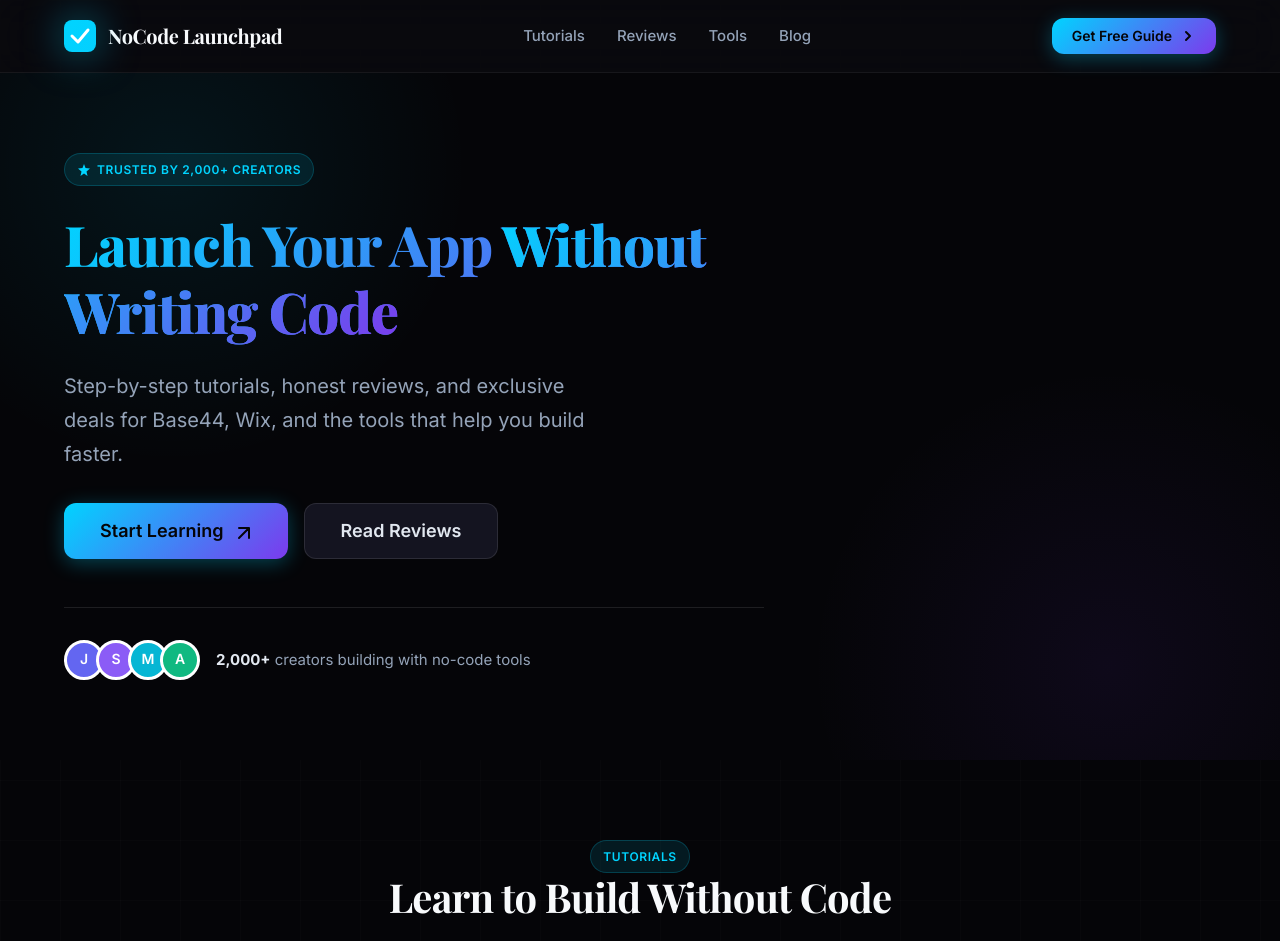
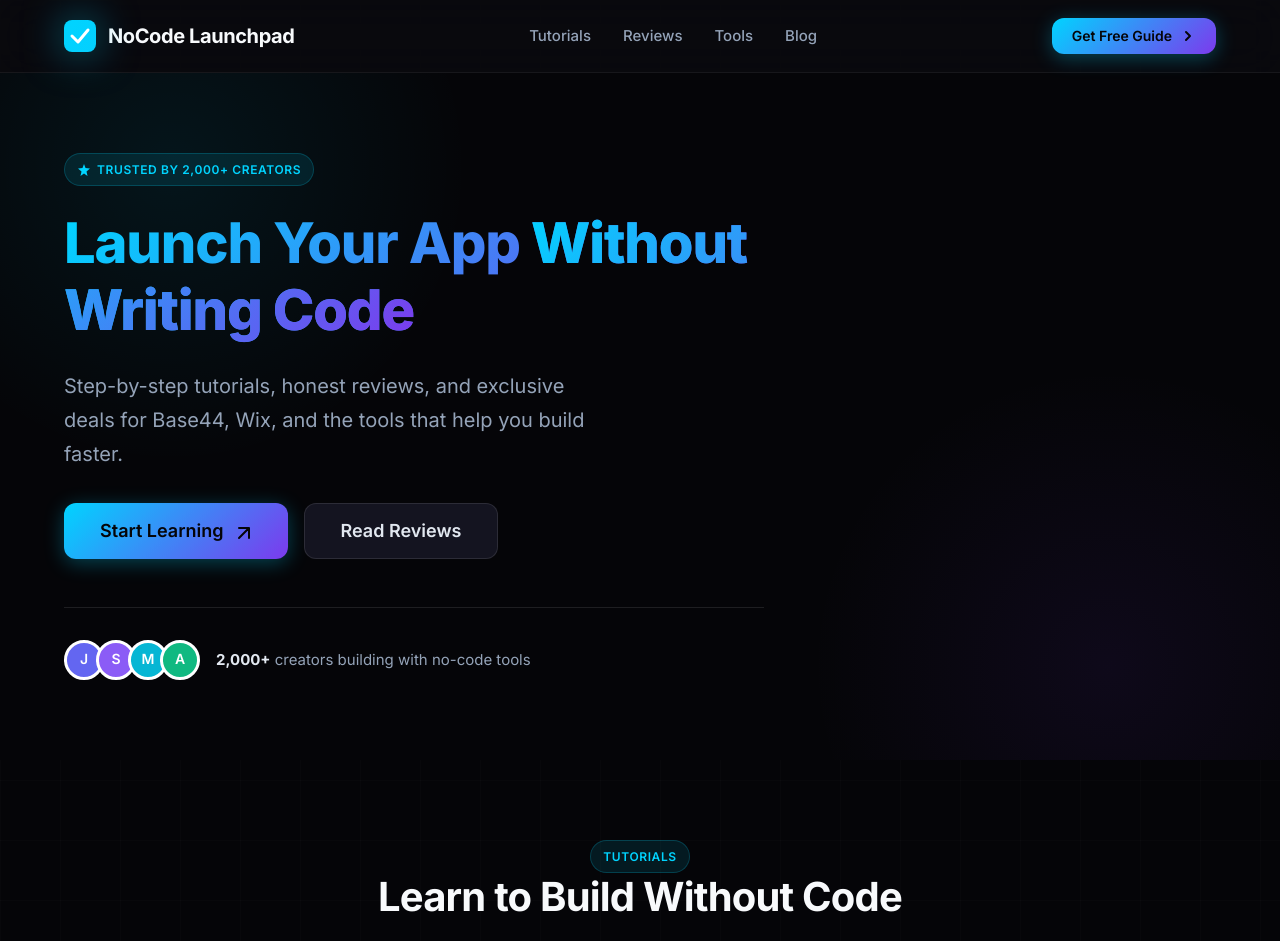
Before and after one commit to Chanw0w/nocode-launchpad, a Jekyll site: the page built from index.html, in a window 1280 px wide and 1400 px high. Shown: the top 941 px of the window. Built offline with Jekyll 4.4.1, drawn with Linux system fonts in a browser that asks for light colours; the list of posts is cut into pages by our own code.

Commit message:
Change headings back to Inter font

```diff
--- a/_layouts/default.html
+++ b/_layouts/default.html
@@ -11,8 +11,8 @@
   <link rel="preconnect" href="https://fonts.googleapis.com">
   <link rel="preconnect" href="https://fonts.gstatic.com" crossorigin>
 
-  <!-- Fonts: Playfair Display for headings, Inter for body -->
-  <link href="https://fonts.googleapis.com/css2?family=Playfair+Display:wght@400;500;600;700;800&family=Inter:wght@300;400;500;600;700&family=JetBrains+Mono:wght@400;500&display=swap" rel="stylesheet">
+  <!-- Fonts: Inter for all text -->
+  <link href="https://fonts.googleapis.com/css2?family=Inter:wght@300;400;500;600;700;800&family=JetBrains+Mono:wght@400;500&display=swap" rel="stylesheet">
 
   <!-- Styles -->
   <link rel="stylesheet" href="{{ '/assets/css/main.css' | relative_url }}">
--- a/assets/css/main.css
+++ b/assets/css/main.css
@@ -54,7 +54,7 @@
   --radius-full: 9999px;
 
   /* Typography */
-  --font-heading: 'Playfair Display', Georgia, 'Times New Roman', serif;
+  --font-heading: 'Inter', -apple-system, BlinkMacSystemFont, 'Segoe UI', sans-serif;
   --font-body: 'Inter', -apple-system, BlinkMacSystemFont, 'Segoe UI', sans-serif;
   --font-mono: 'JetBrains Mono', 'Fira Code', monospace;
 
```
